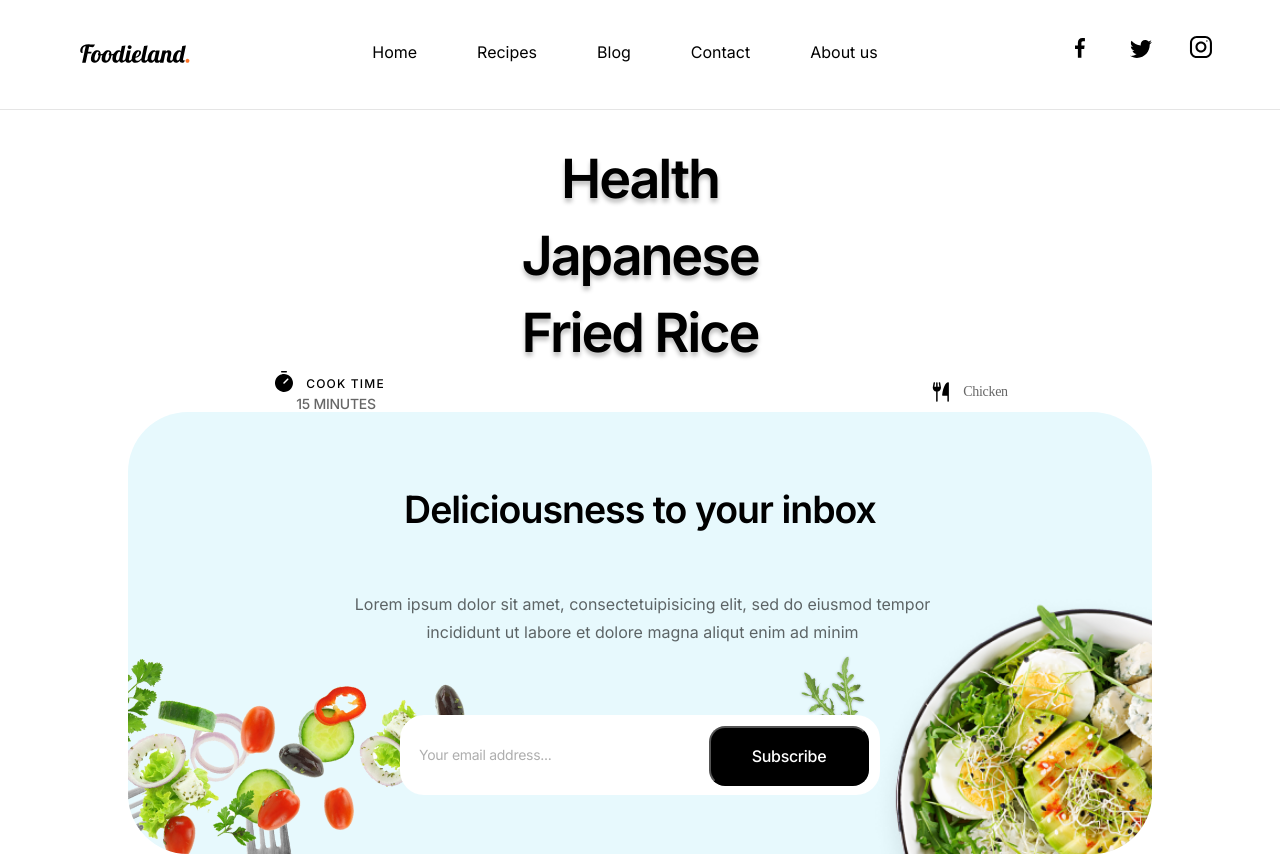
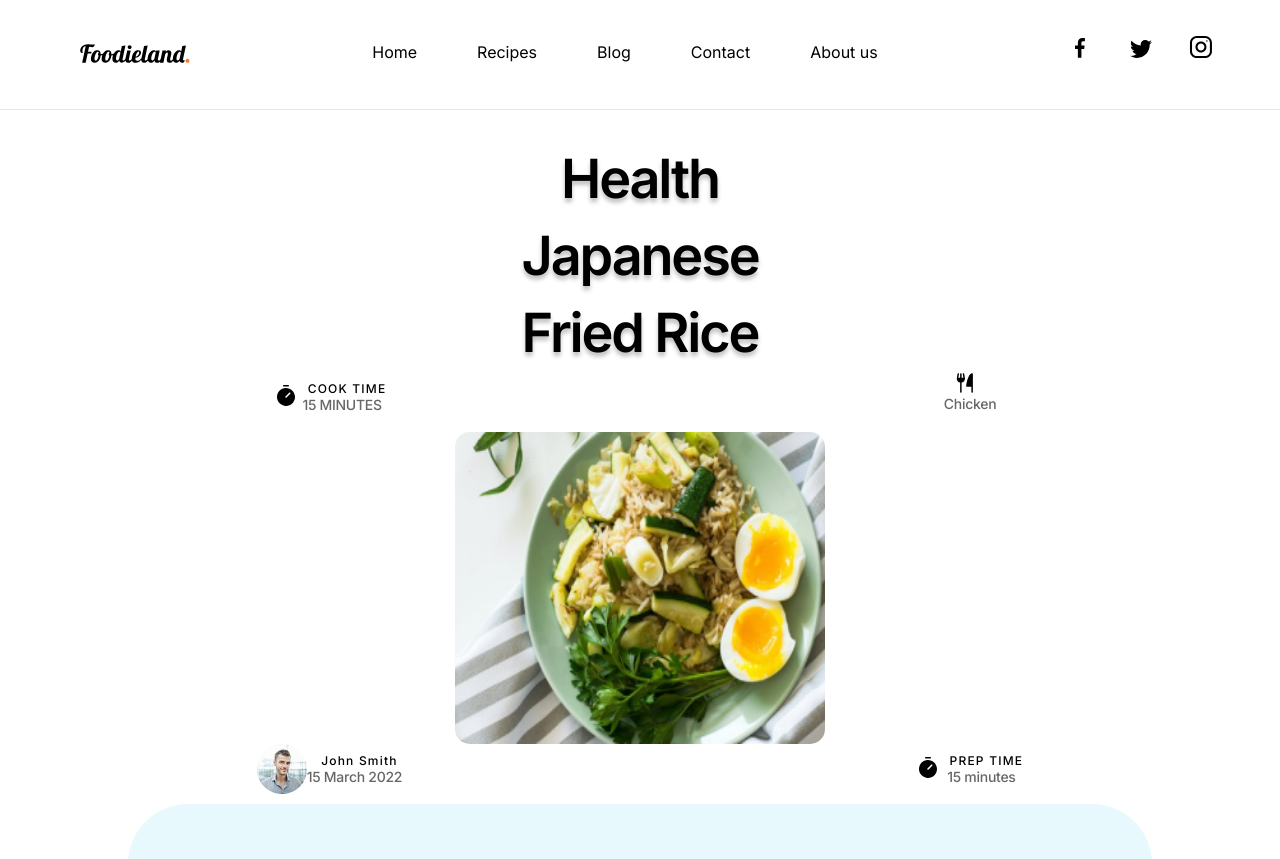
Before and after one commit to NaosouBruno/V-Food, a React (Vite) app: page /details in a window 1280 px wide. Shown: the top 859 px of the page. Built offline with nearby package versions, Linux system fonts and the light colour scheme.

Commit message:
criando componentes reutilizados para as informação em recipes details

```diff
--- a/src/components/molecules/FoodInfo/index.jsx
+++ b/src/components/molecules/FoodInfo/index.jsx
@@ -1,28 +1,36 @@
 import "./info.scss";
 import Timer from "/assets/Timer.svg";
 import ForkKnife from "/assets/ForkKnife.svg";
+import Food from "/assets/Food03.png";
+import {
+  FoodSpecificationsDuo,
+  FoodSpecificationsTree,
+} from "../../molecules/index";
+import John from "/assets/john.png";
 function FoodInfo() {
   return (
     <div className="foodInfo">
       <h2 className="foodInfo-title">Health Japanese Fried Rice</h2>
       <div className="foodSpecifications">
-        <div className="foodSpecifications-container">
-          <div className="foodSpecifications-content ">
-            <img src={Timer} />
-            <span className="foodSpecifications-container--titleTimer">
-              COOK TIME
-            </span>
-          </div>
-          <span className="foodSpecifications-container--titleMinutes">
-            15 MINUTES
-          </span>
-        </div>
-        <div className="foodSpecifications-content">
-          <img src={ForkKnife} />
-          <span className="foodSpecifications-container--titleType">
-            Chicken
-          </span>
-        </div>
+        <FoodSpecificationsTree
+          leftImg={Timer}
+          leftTitle="COOK TIME"
+          leftSubTitle="15 MINUTES"
+        />
+        <FoodSpecificationsDuo rightImg={ForkKnife} rightTitle="Chicken" />
+      </div>
+      <img src={Food} className="foodInfo-dish" />
+      <div className="foodSpecifications">
+        <FoodSpecificationsTree
+          leftImg={John}
+          leftTitle="John Smith"
+          leftSubTitle="15 March 2022"
+        />
+        <FoodSpecificationsTree
+          leftImg={Timer}
+          leftTitle="PREP TIME"
+          leftSubTitle="15 minutes"
+        />
       </div>
     </div>
   );
--- a/src/components/molecules/FoodInfo/info.scss
+++ b/src/components/molecules/FoodInfo/info.scss
@@ -16,14 +16,21 @@
     color: $colorDark;
     text-shadow: 0px 4px 4px rgba(0, 0, 0, 0.25);
   }
+  &-dish {
+    width: 369.65px;
+    height: 311.91px;
+    margin: 0 auto;
+    border-radius: 15px;
+  }
 }
 
 .foodSpecifications {
   display: flex;
   justify-content: space-around;
+  margin-bottom: 10px;
   &-container {
     display: flex;
-    flex-direction: column;
+
     justify-content: center;
     align-items: center;
     font-family: $inter;
@@ -40,7 +47,7 @@
       font-size: 14px;
       line-height: 17px;
       letter-spacing: -0.02em;
-      margin-left: 15px;
+
       color: rgba(0, 0, 0, 0.6);
     }
     &--titleType {
@@ -53,6 +60,7 @@
   }
   &-content {
     display: flex;
+    flex-direction: column;
     align-items: center;
   }
 }
--- /dev/null
+++ b/src/components/molecules/FoodInfoTree/index.jsx
@@ -0,0 +1,16 @@
+function FoodSpecificationsTree(props) {
+  return (
+    <div className="foodSpecifications-container">
+      <img src={props.leftImg} />
+      <div className="foodSpecifications-content ">
+        <span className="foodSpecifications-container--titleTimer">
+          {props.leftTitle}
+        </span>
+        <span className="foodSpecifications-container--titleMinutes">
+          {props.leftSubTitle}
+        </span>
+      </div>
+    </div>
+  );
+}
+export default FoodSpecificationsTree;
--- /dev/null
+++ b/src/components/molecules/FoodSpecifications/index.jsx
@@ -0,0 +1,18 @@
+function FoodSpecificationsDuo(props) {
+  return (
+    <div className="foodSpecifications">
+      <div className="foodSpecifications-container">
+        <div className="foodSpecifications-content">
+          <img src={props.rightImg} />
+          <span className="foodSpecifications-container--titleType">
+            {props.rightTitle}
+          </span>
+        </div>
+        <span className="foodSpecifications-container--titleType">
+          {props.rightSubTitle}
+        </span>
+      </div>
+    </div>
+  );
+}
+export default FoodSpecificationsDuo;
--- a/src/components/molecules/index.jsx
+++ b/src/components/molecules/index.jsx
@@ -9,5 +9,7 @@ export { default as CardBanner } from "./CardBanner";
 export { default as CategoriesCard } from "./CategoriesCard";
 export { default as InstaCard } from "./InstaCard";
 export { default as HomeRecipes } from "./HomeRecipes";
+export { default as FoodSpecificationsTree } from "./FoodInfoTree";
+export { default as FoodSpecificationsDuo } from "./FoodSpecifications";
 export { default as FoodInfo } from "./FoodInfo";
 export { default as FoodIngredient } from "./FoodIngredient";
```
Also changed, not shown: 1 other file (tests, documents, lock files or other folders).
